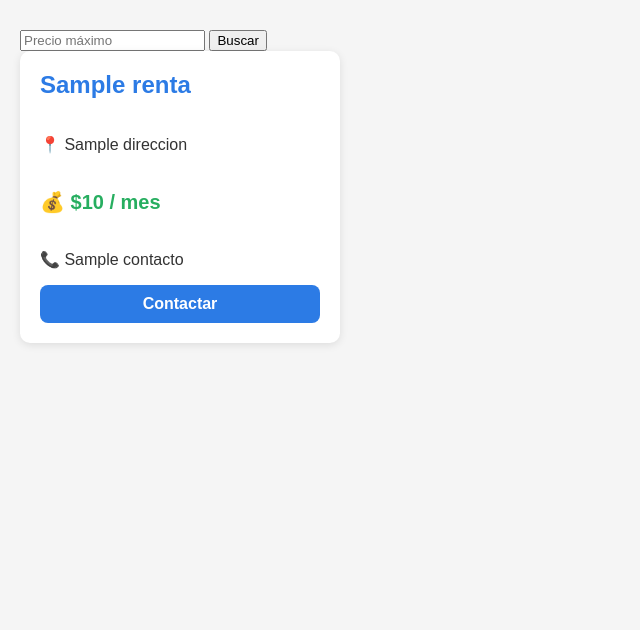
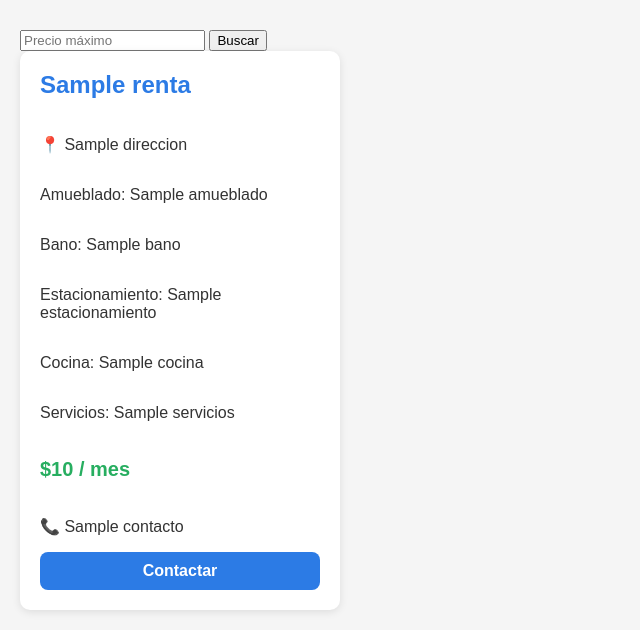
Before and after one commit to Gael-Valerio/rentas-estudiantes, a Flask app: template templates/index.html in a window 1280 px wide. Shown: the part 175-805 px from the top of the page, without its empty margins (0-640 px from the left). Before the commit the page ends 520 px from the top, so only its background shows below. Run offline with Flask 3, Linux system fonts and the light colour scheme; the template is opened without the code that fills it: most values are stand-ins (such as "Sample title", 1, 10 or a date in 2020).

Commit message:
add new columns to rentals and update cards

```diff
--- a/templates/index.html
+++ b/templates/index.html
@@ -2,7 +2,7 @@
 <html lang="es">
 <head>
     <meta charset="UTF-8">
-    <title>Rentass Para Estudiantes</title>
+    <title>Rentas Para Estudiantes</title>
     <link rel="stylesheet" href="{{ url_for('static', filename='estilo.css') }}">
 </head>
 <body>
@@ -23,7 +23,12 @@
         <div class="tarjeta">
             <h2>{{ renta["titulo"] }}</h2>
             <p>📍 {{ renta["direccion"] }}</p>
-            <p class="precio">💰 ${{ renta["precio"] }} / mes</p>
+            <p>Amueblado: {{ renta["amueblado"] }}</p>
+            <p>Bano: {{ renta["bano"] }}</p>
+            <p>Estacionamiento: {{ renta["estacionamiento"] }}</p>
+            <p>Cocina: {{ renta["cocina"] }}</p>
+            <p>Servicios: {{ renta["servicios"] }}</p>
+            <p class="precio"> ${{ renta["precio"] }} / mes</p>
             <p>📞 {{ renta["contacto"] }}</p>
             <a class="boton" href="#">Contactar</a>
         </div>
```
Also changed, not shown: migrar.py (added, +13 -0 lines), README.md.
